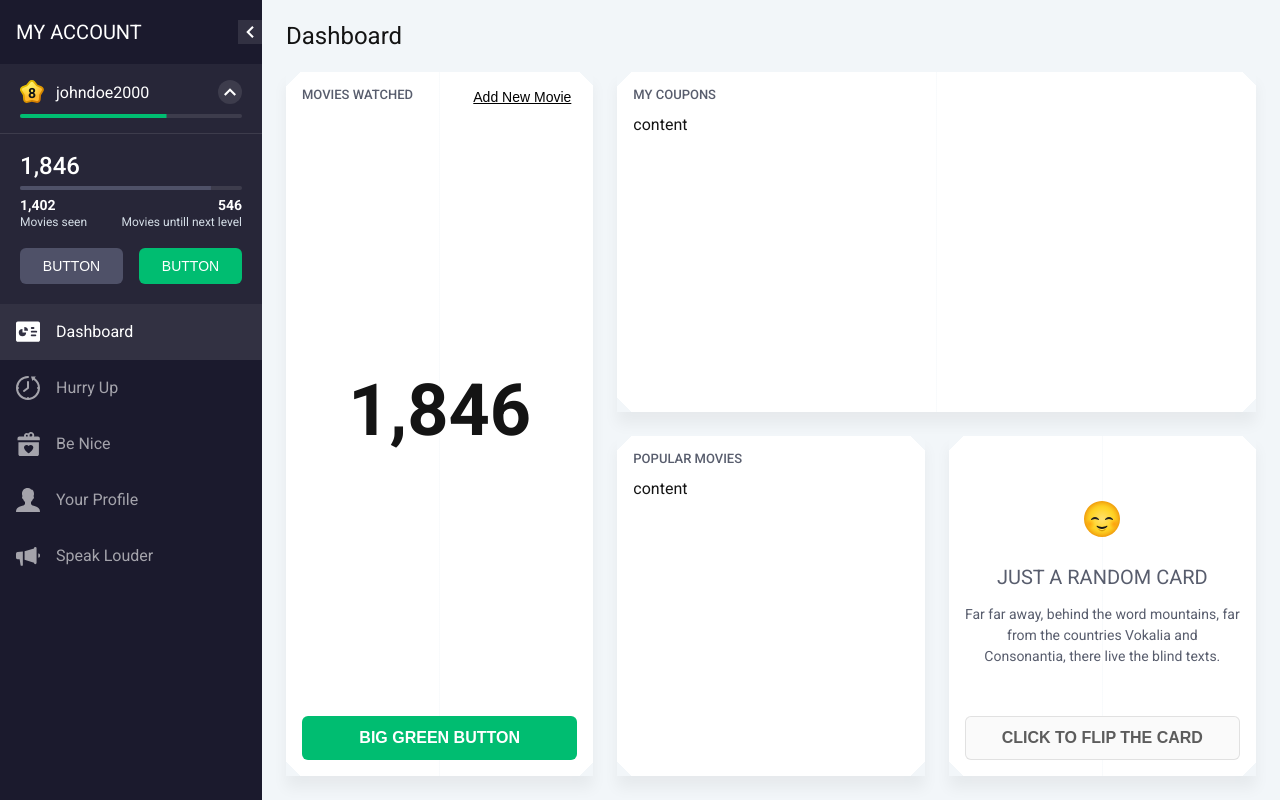
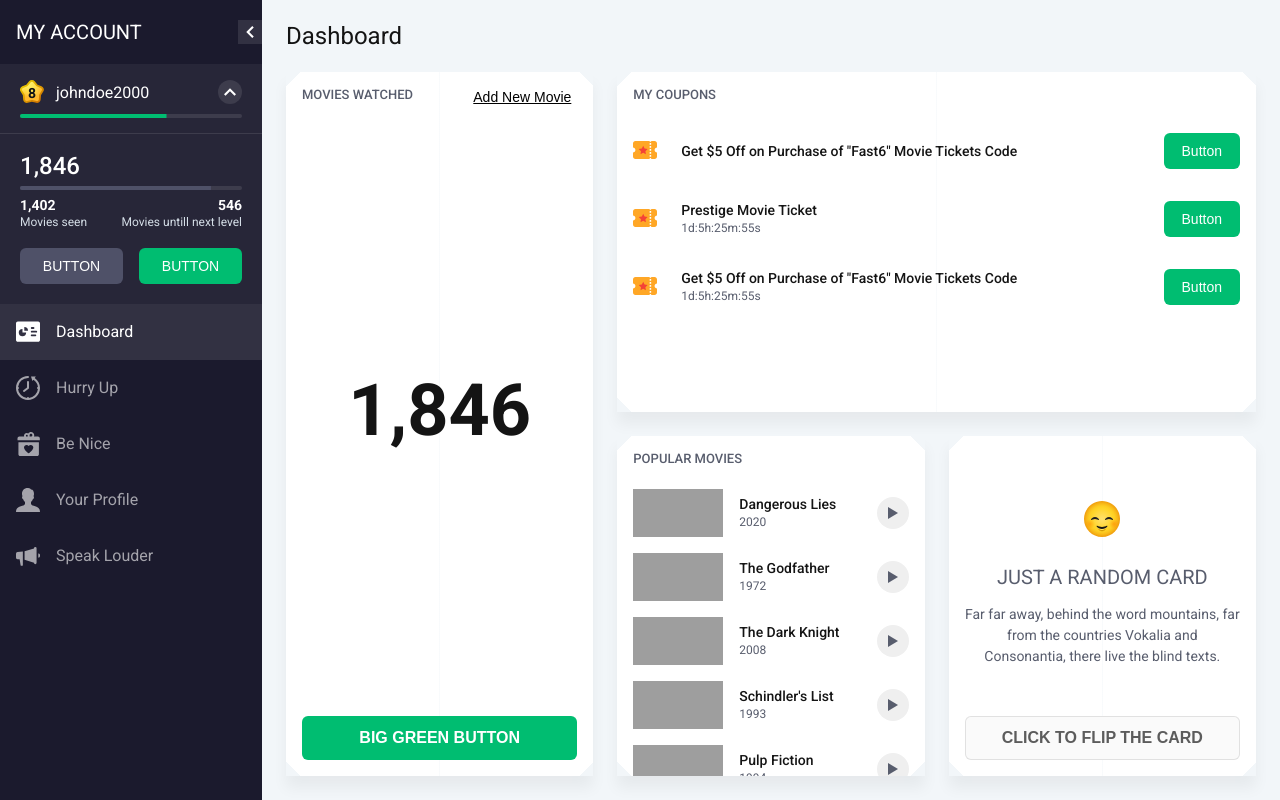
Before and after one commit to dnstld/bitstarz, a Vue app: page /dashboard in a window 1280 px wide. Built offline with nearby package versions, Linux system fonts and the light colour scheme; grey boxes are pictures that could not be loaded.

Commit message:
create dashboard my coupons section

```diff
--- /dev/null
+++ b/src/components/MyCoupons.vue
@@ -0,0 +1,70 @@
+<template>
+  <ul class="my-coupons">
+    <li v-for="(coupon, index) in coupons" :key="index" class="my-coupons__item">
+      <div class="my-coupons__ticket">
+        <img src="/images/ticket.svg" alt="Smilling Face" class="my-coupons__ticketsvg">
+      </div>
+      <div class="my-coupons__info">
+        <span class="my-coupons__name">{{coupon.name}}</span>
+        <span v-if="coupon.expires" class="my-coupons__expires">{{coupon.expires}}</span>
+      </div>
+      <BaseButton primary>
+        Button
+      </BaseButton>
+    </li>
+  </ul>
+</template>
+
+<script>
+export default {
+  data() {
+    return {
+      coupons: [
+        {
+          name: 'Get $5 Off on Purchase of "Fast6" Movie Tickets Code',
+          expires: '',
+        },
+        {
+          name: 'Prestige Movie Ticket',
+          expires: '1d:5h:25m:55s',
+        },
+        {
+          name: 'Get $5 Off on Purchase of "Fast6" Movie Tickets Code',
+          expires: '1d:5h:25m:55s',
+        },
+      ],
+    };
+  },
+};
+</script>
+
+<style lang="scss" scoped>
+.my-coupons {
+  &__item {
+    display: flex;
+    align-items: center;
+    padding: 1rem;
+  }
+  &__ticket {
+    width: 1.5rem;
+  }
+  &__ticketsvg {
+    width: 100%;
+  }
+  &__info {
+    display: flex;
+    flex: 1;
+    flex-direction: column;
+    font-size: $text-14;
+    font-weight: 500;
+    margin: 0 1.5rem;
+  }
+  &__expires {
+    font-size: $text-12;
+    font-weight: 400;
+    line-height: $text-14;
+    margin-top: .25rem;
+    @include color("color", "grey-700");
+  }
+}
+</style>
--- a/src/views/Dashboard.vue
+++ b/src/views/Dashboard.vue
@@ -24,7 +24,7 @@
         <h2 class="dashboard-panel__cardtitle">My Coupons</h2>
       </header>
       <div class="dashboard-panel__cardcontent">
-        content
+        <MyCoupons />
       </div>
     </section>
 
@@ -33,7 +33,7 @@
         <h2 class="dashboard-panel__cardtitle">Popular Movies</h2>
       </header>
       <div class="dashboard-panel__cardcontent">
-        content
+        <PopularMovies />
       </div>
     </section>
 
@@ -57,8 +57,15 @@
 </template>
 
 <script>
+import PopularMovies from '@/components/PopularMovies.vue';
+import MyCoupons from '@/components/MyCoupons.vue';
+
 export default {
   name: 'Dashboard',
+  components: {
+    PopularMovies,
+    MyCoupons,
+  },
   data() {
     return {
       totalMovies: this.$store.state.totalMovies,
@@ -72,7 +79,7 @@ export default {
   $root: &;
   display: grid;
   grid-template-columns: 1fr;
-  grid-auto-rows: min-content;
+  grid-auto-rows: auto minmax(250px, min-content);
   grid-row-gap: 1rem;
   grid-template-areas:
     "header"
@@ -86,13 +93,15 @@ export default {
 
   @media (min-width: 1200px) {
     grid-template-columns: 1fr 1fr 1fr;
-    grid-template-rows: auto 1fr 1fr;
+    grid-template-rows: auto minmax(200px, 1fr) minmax(200px, 1fr);
     grid-gap: 1.5rem;
+    overflow-y: hidden;
     padding: 1.5rem;
     grid-template-areas:
       "header header header"
       "watched coupons coupons"
       "watched popular random";
+
   }
 
   &__header {
@@ -149,14 +158,23 @@ export default {
       justify-content: center;
     }
   }
-  &__totalmovies {
-
-  }
   &__coupons {
     grid-area: coupons;
+
+    #{$root}__cardcontent {
+      margin-bottom: -1rem;
+      margin-left: -1rem;
+      margin-right: -1rem;
+    }
   }
   &__popular {
     grid-area: popular;
+
+    #{$root}__cardcontent {
+      margin-bottom: -1rem;
+      margin-left: -1rem;
+      margin-right: -1rem;
+    }
   }
   &__random {
     #{$root}__cardcontent {
```
